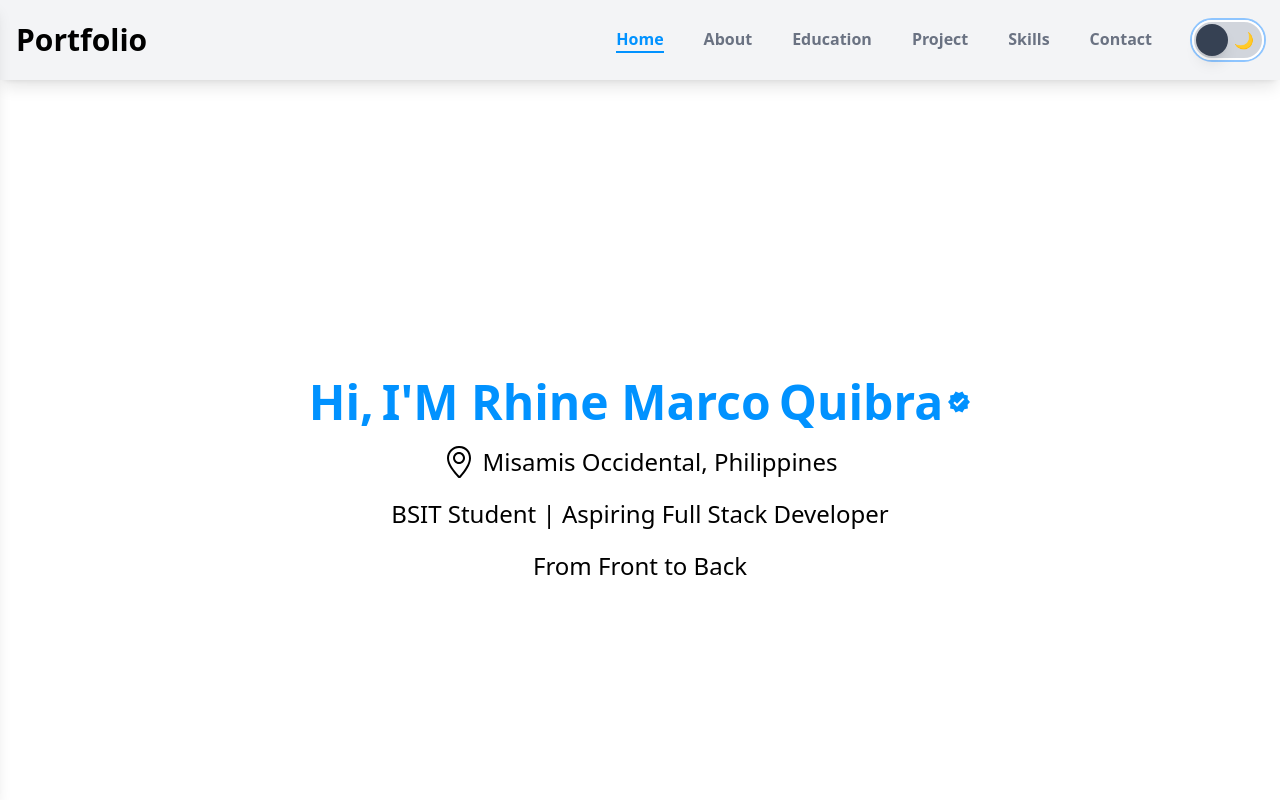
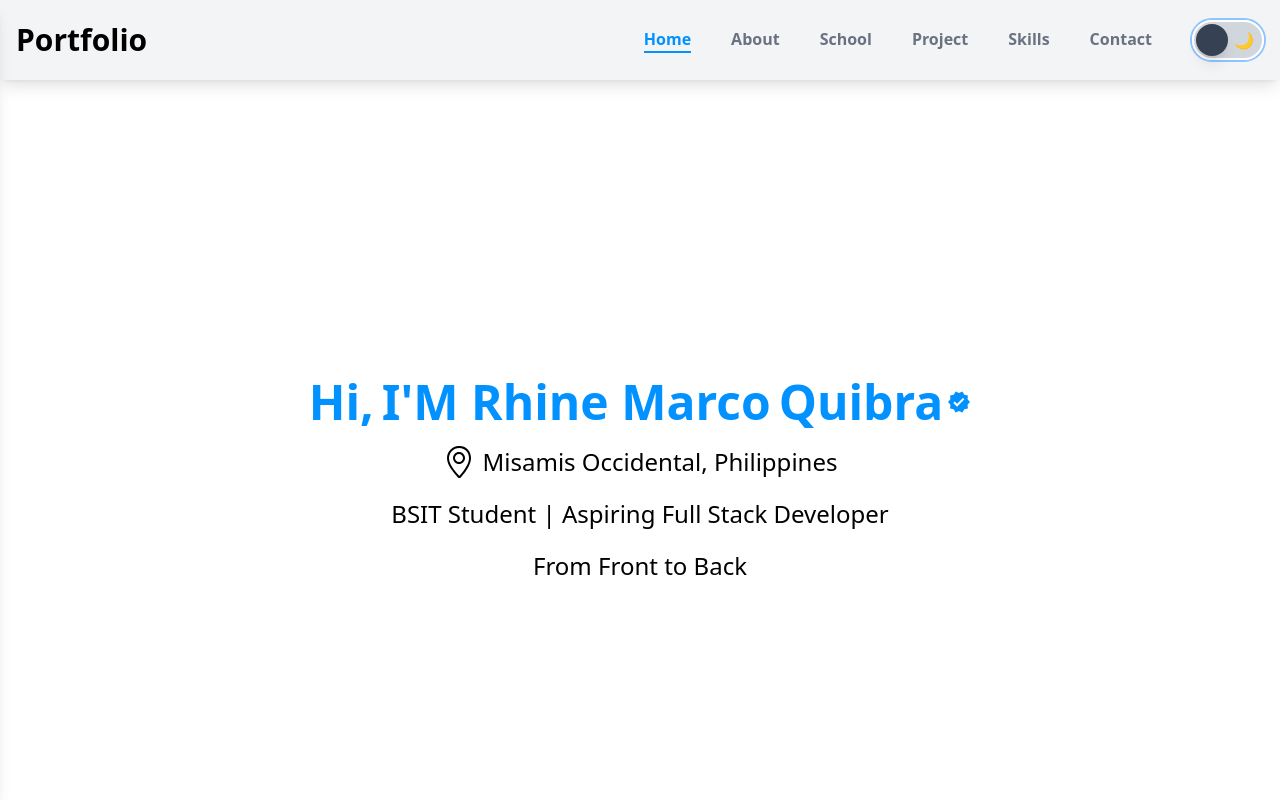
Before and after one commit to programmerstudy164-jpg/Personal_Portfolio, a React (Vite) app: page / in a window 1280 px wide. Shown: the top 800 px of the page. Built offline with nearby package versions, Linux system fonts and the light colour scheme.

Commit message:
modify nav

```diff
--- a/src/components/Nav.jsx
+++ b/src/components/Nav.jsx
@@ -3,7 +3,7 @@ import React, { useEffect, useState } from "react";
 const navItems = [
   { name: "Home", id: "home" },
   { name: "About", id: "about" },
-   { name: "Education", id: "education" },
+   { name: "School", id: "education" },
   { name: "Project", id: "project" },
   { name: "Skills", id: "skills" },
   { name: "Contact", id: "contact" },
```
